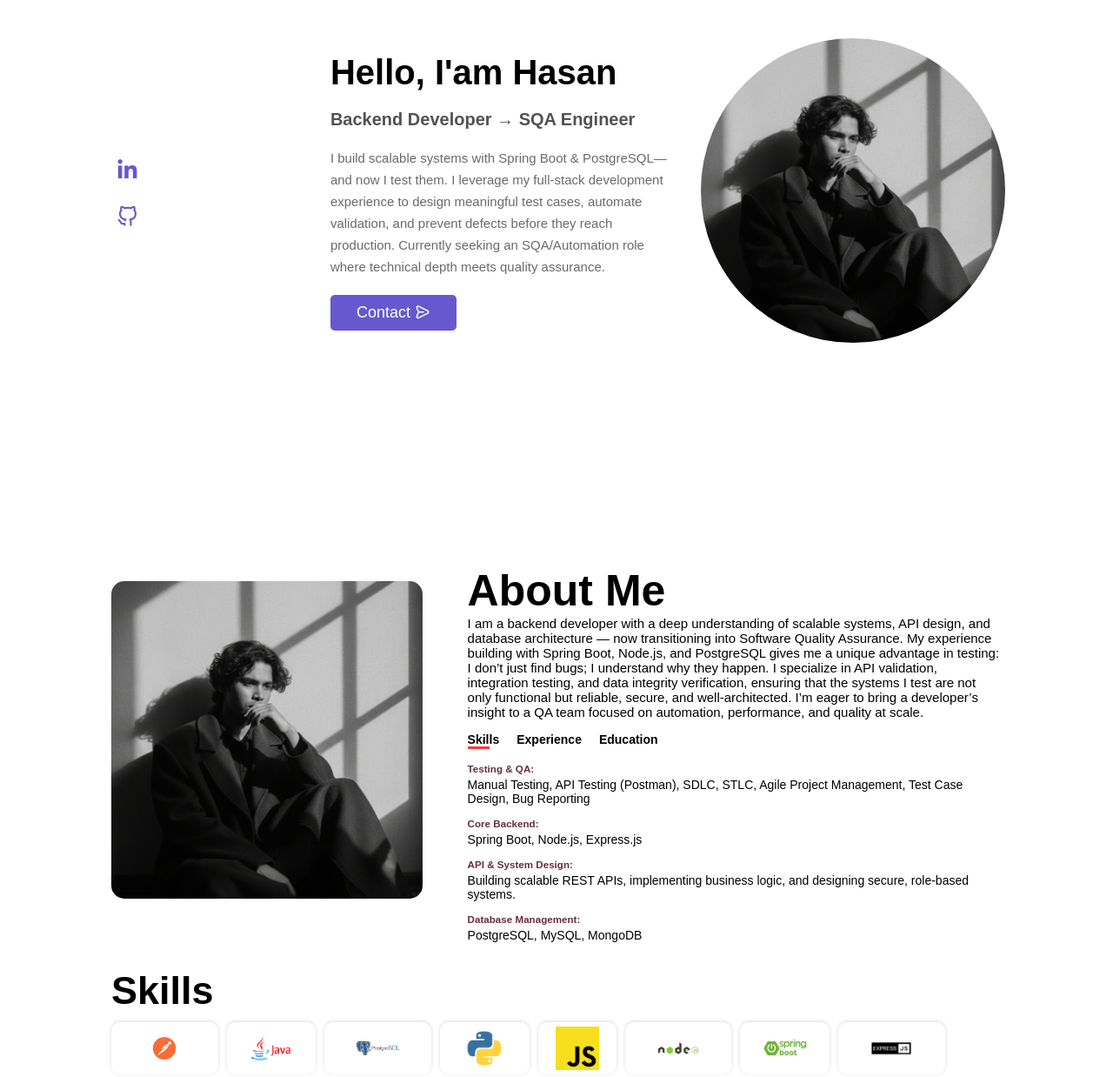
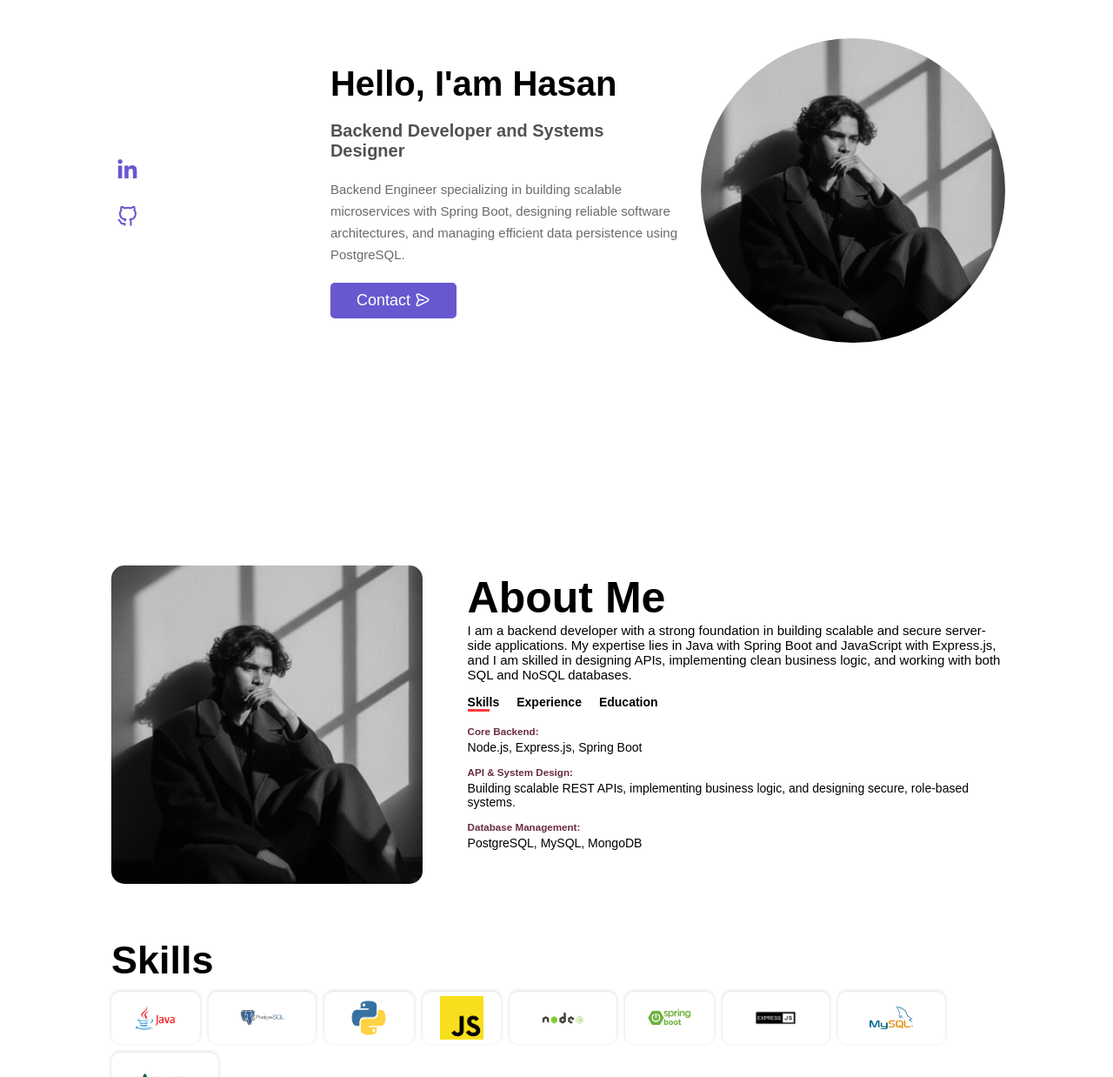
Before and after one commit to IsmailHosen25/My-web-site, a plain HTML site: page public/index.html in a window 1280 px wide. Shown: the part 180-1418 px from the top of the page at 87% size. Drawn offline with nearby package versions, Linux system fonts and the light colour scheme.

Commit message:
udt softE1

```diff
--- a/public/index.html
+++ b/public/index.html
@@ -58,8 +58,8 @@
             <div class="content">
                 <div class="para">
                        <h1>Hello, I'am Hasan</h1>
-                       <h3>Backend Developer → SQA Engineer</h3>
-                       <p>I build scalable systems with Spring Boot & PostgreSQL—and now I test them. I leverage my full-stack development experience to design meaningful test cases, automate validation, and prevent defects before they reach production. Currently seeking an SQA/Automation role where technical depth meets quality assurance.</p>
+                       <h3>Backend Developer and Systems Designer</h3>
+                       <p>Backend Engineer specializing in building scalable microservices with Spring Boot, designing reliable software architectures, and managing efficient data persistence using PostgreSQL.</p>
                        <a href="#contect">Contact <i class="uil uil-message"></i></a>
                 </div>
                 <div class="image">
@@ -81,7 +81,7 @@
                 <div class="content">
                     <div class="about-para">
                         <h2>About Me</h2>
-                        <p>I am a backend developer with a deep understanding of scalable systems, API design, and database architecture — now transitioning into Software Quality Assurance. My experience building with Spring Boot, Node.js, and PostgreSQL gives me a unique advantage in testing: I don’t just find bugs; I understand why they happen. I specialize in API validation, integration testing, and data integrity verification, ensuring that the systems I test are not only functional but reliable, secure, and well-architected. I’m eager to bring a developer’s insight to a QA team focused on automation, performance, and quality at scale.</p>
+                        <p>I am a backend developer with a strong foundation in building scalable and secure server-side applications. My expertise lies in Java with Spring Boot and JavaScript with Express.js, and I am skilled in designing APIs, implementing clean business logic, and working with both SQL and NoSQL databases.</p>
                     </div>
                     <div class="sk-ex-ed">
                             <ul>
@@ -91,13 +91,13 @@
                             </ul>
                           <div class="sed-add" id="sed-add">
                             <div class="allabout">
-                                 <div class="one">
+                                 <!-- <div class="one">
                                     <h5>Testing & QA:</h5>
                                     <p>Manual Testing, API Testing (Postman), SDLC, STLC, Agile Project Management, Test Case Design, Bug Reporting</p>
-                                </div>
+                                </div> -->
                                 <div class="two">
                                     <h5>Core Backend:</h5>
-                                    <p>Spring Boot, Node.js, Express.js</p>
+                                    <p>Node.js, Express.js, Spring Boot</p>
                                 </div>
                                 <div class="three">
                                     <h5>API & System Design:</h5>
@@ -127,9 +127,9 @@
             <h2>Skills</h2>
         </div>
         <div class="skills">
-            <div class="s-card exceptionLogo">
+            <!-- <div class="s-card exceptionLogo">
                 <img src="Image/skills/postman.png" alt="">
-            </div>
+            </div> -->
             <div class="s-card">
             <img src="Image/skills/Java_logo_icon.png" alt="">
             </div>
@@ -348,7 +348,7 @@
                   <a href="https://twitter.com/Twitter?ref_src=twsrc%5Egoogle%7Ctwcamp%5Eserp%7Ctwgr%5Eauthor" target="_blank"><i class="uil uil-twitter"></i></a>
                   <a href="https://www.instagram.com/" target="_blank"><i class="fa-brands fa-instagram"></i></a>
                 </div>
-                <button><a href="/public/Image/Md_Ismail Hosen CV.pdf" download="">Download CV</a></button>
+                <button><a href="/public/Image/Md_Ismail_Hosen_CV.pdf" download="">Download CV</a></button>
         </div>
         <div class="right">
             <form action="">
--- a/public/index.js
+++ b/public/index.js
@@ -59,10 +59,6 @@ darkthembtn.addEventListener("click",()=>{
     skills.style.breakAfter.endsWith="80%"
     skexedadded.innerHTML=`
                             <div class="allabout">
-                                 <div class="one">
-                                    <h5>Testing & QA:</h5>
-                                    <p>Manual Testing, API Testing (Postman), SDLC, STLC, Agile Project Management, Test Case Design, Bug Reporting</p>
-                                </div>
                                 <div class="two">
                                     <h5>Core Backend:</h5>
                                     <p>Spring Boot, Node.js, Express.js</p>
```
Also changed, not shown: 2 other files.
